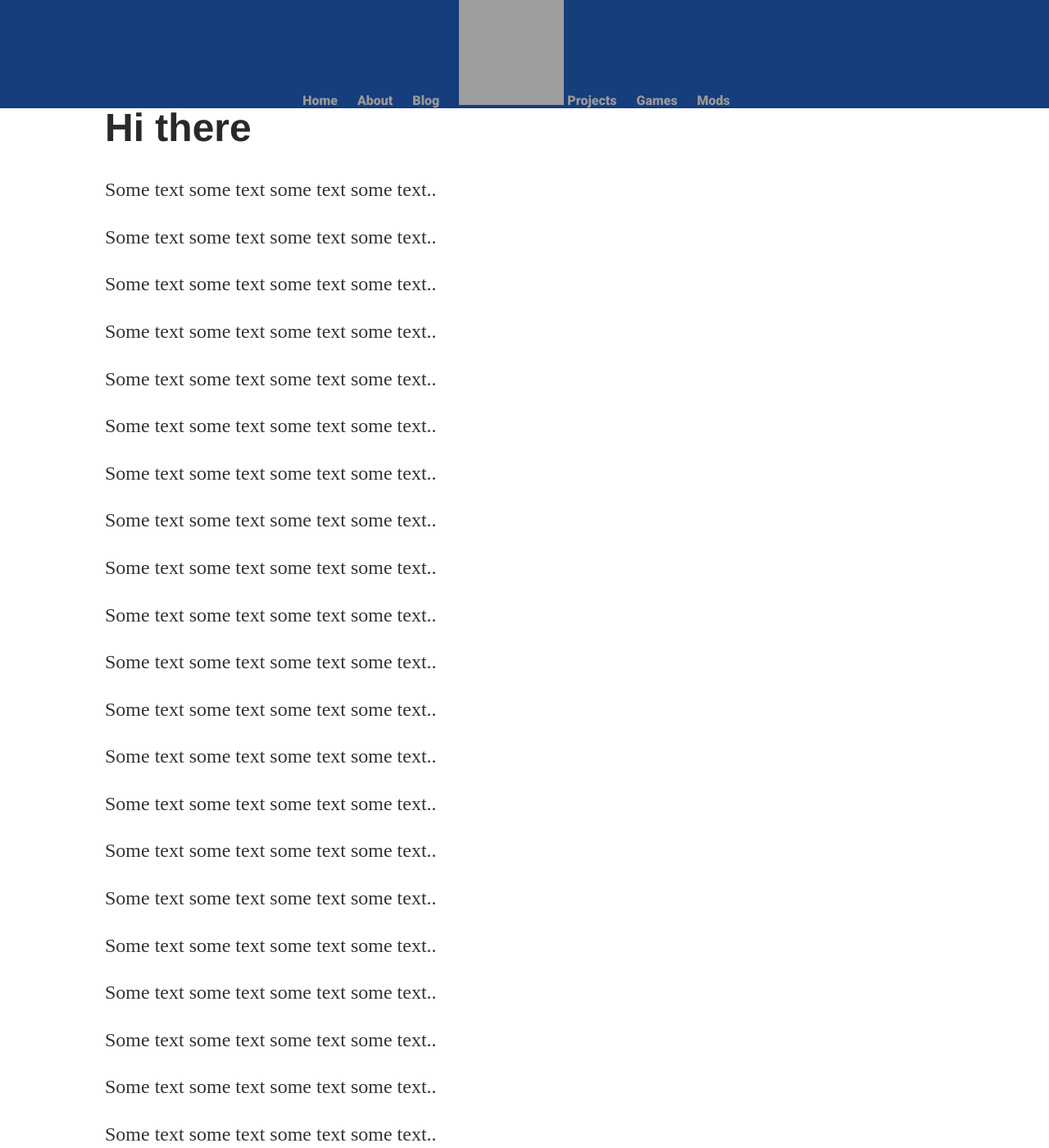
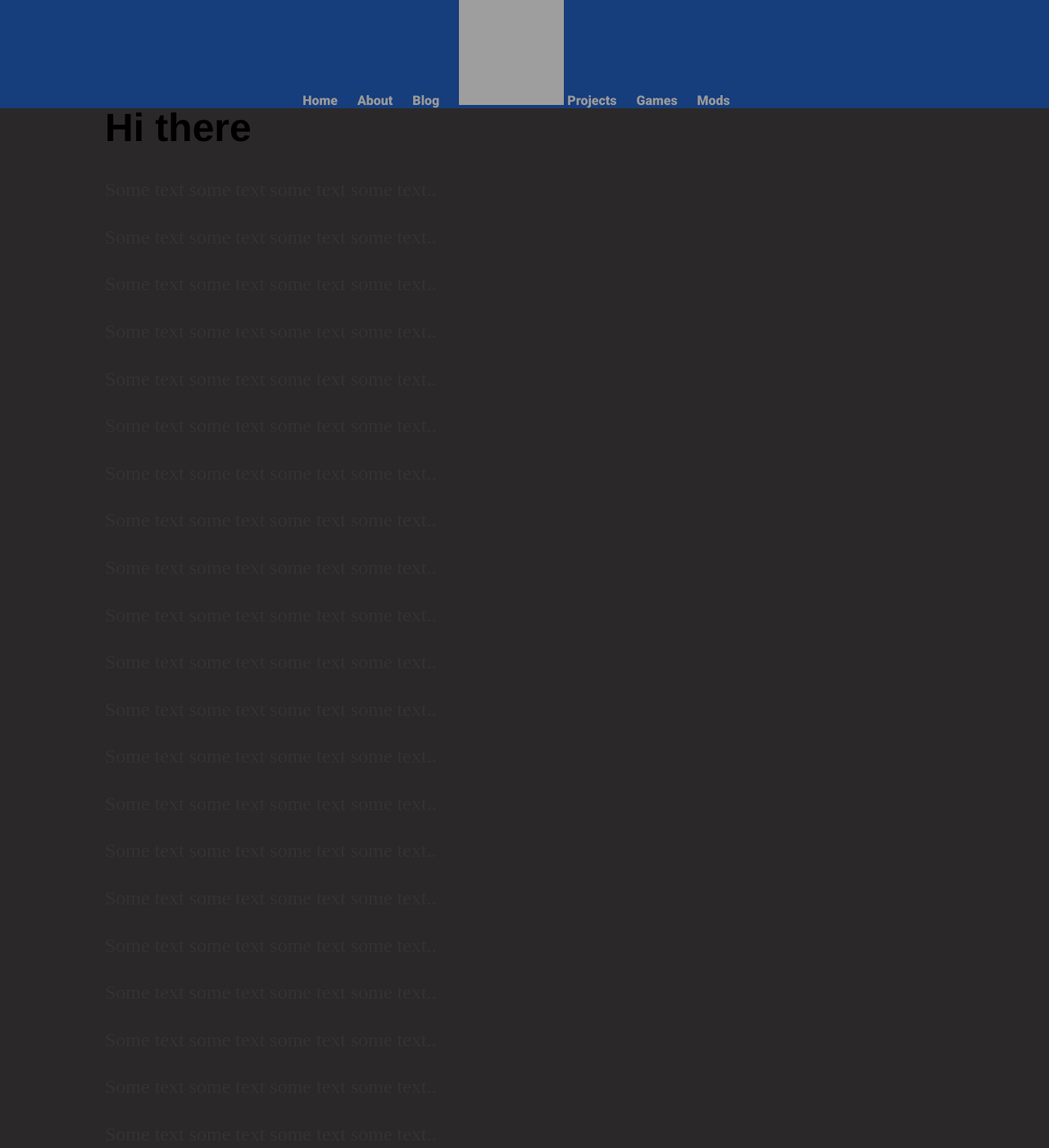
Before and after one commit to Horatio-McCallister/Horatio-McCallister.github.io, a Jekyll site: the page built from index.html, in a window 1280 px wide and 1400 px high. Shown: the whole window at 82% size. Built offline with Jekyll 4.4.1, drawn with Linux system fonts in a browser that asks for light colours; grey boxes are pictures that could not be loaded.

Commit message:
no message

```diff
--- a/css/main.css
+++ b/css/main.css
@@ -1,6 +1,6 @@
 body {
     margin: 0;
-	color: #2b2829;
+	background-color: #2b2829;
 }
 nav ul, footer ul {
     font-family: 'Roboto', sans-serif;
@@ -27,7 +27,6 @@
 	margin-top: 10%;
 	margin-left: 10%;
 	margin-right: 10%;
-	color: #2b2829;
 }
 a {
     text-decoration: none;
```
